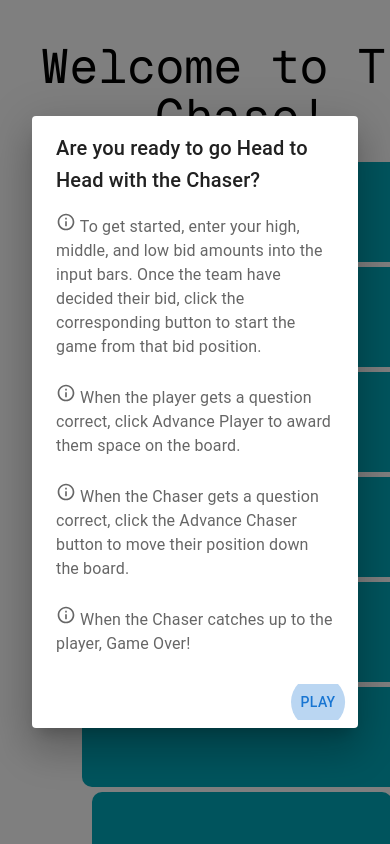
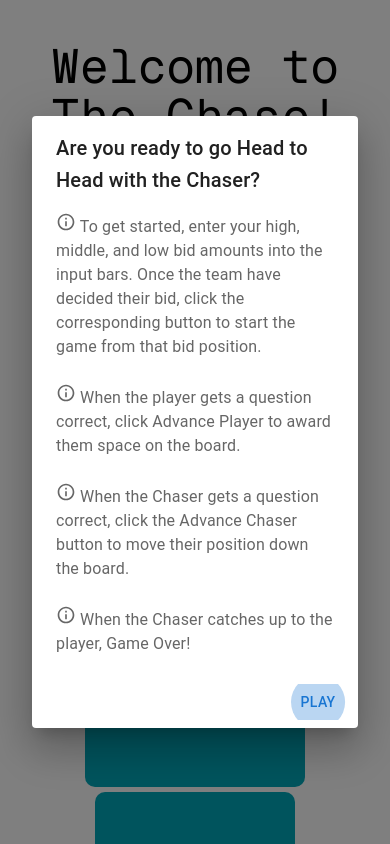
Before and after one commit to mercymorned/the-chase, a Next.js app: page / in a window 390 px wide. Shown: the top 844 px of the page. Built offline with nearby package versions, Linux system fonts and the light colour scheme.

Commit message:
feat: increase size of board on desktop and add breakpoints for tablets

```diff
--- a/src/app/globals.css
+++ b/src/app/globals.css
@@ -42,6 +42,35 @@
 }
 
 input:nth-of-type(1) {
+  width: 520px;
+}
+
+input:nth-of-type(2) {
+  width: 500px;
+}
+
+input:nth-of-type(3) {
+  width: 480px;
+}
+
+input:nth-of-type(4) {
+  width: 460px;
+}
+
+input:nth-of-type(5) {
+  width: 440px;
+}
+
+input:nth-of-type(6) {
+  width: 420px;
+}
+
+input:nth-of-type(7) {
+  width: 400px;
+}
+
+@media (max-width: 1024px) {
+  input:nth-of-type(1) {
     width: 420px;
   }
 
@@ -68,8 +97,9 @@
   input:nth-of-type(7) {
     width: 300px;
   }
+}
 
-@media (max-width: 375px) {
+@media (max-width: 420px) {
   input:nth-of-type(1) {
     width: 320px;
   }
```
Lines whose indentation alone changed are shown as unchanged.
